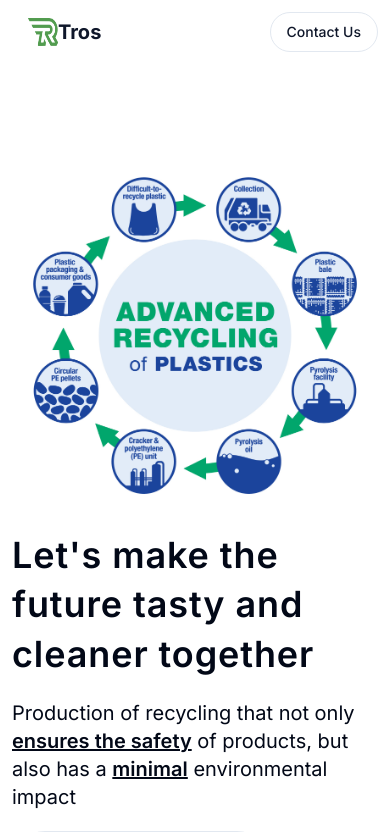
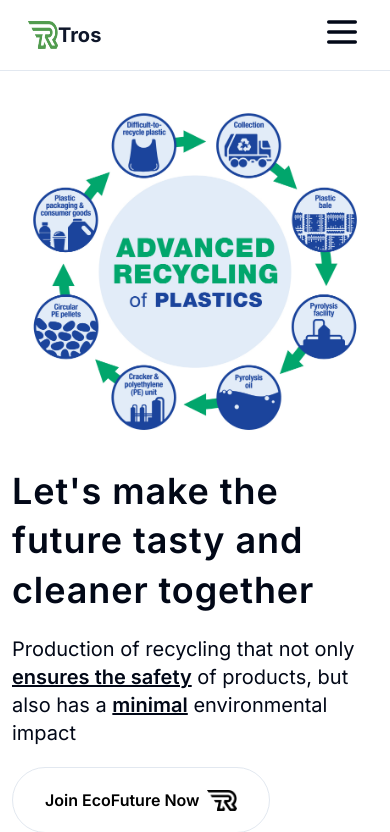
Before and after one commit to DruxAMB/tros-landingpage, a Next.js app: page / in a window 390 px wide. Shown: the top 832 px of the page. Built offline with nearby package versions, Linux system fonts and the light colour scheme.

Commit message:
@druxamb: added hamburgerMenu

```diff
--- a/components/nav-bar.tsx
+++ b/components/nav-bar.tsx
@@ -1,13 +1,22 @@
+"use client";
+
 import Image from "next/image";
-import React from "react";
+import React, { useState } from "react";
 import Logo from "../public/images/logo-green.png";
 import Avatar from "../public/images/avatar.png";
 import { Button } from "./ui/button";
 import Link from "next/link";
+import { MenuIcon, X } from "lucide-react";
 
 export const NavBar = () => {
+  const [menu, setMenu] = useState(false);
+
+  const handleMenu = () => {
+    setMenu(!menu);
+  };
+
   return (
-    <nav className="flex justify-between items-center p-3 lg:px-28">
+    <nav className="flex justify-between items-center p-3 lg:px-28 bg-white border-b fixed w-full">
       <ul className="flex items-center">
         <Button variant="link">
           <Link href="/" className="flex font-bold text-xl">
@@ -37,36 +46,58 @@ export const NavBar = () => {
           <p className="p-1 text-sm">90+ reviews</p>
         </div>
       </ul>
-      <ul className="hidden md:flex justify-between">
+      <div className="md:hidden">
+        <Button variant="ghost" onClick={handleMenu}>
+          <MenuIcon className={`${menu ? "hidden" : "block"} h-10 w-10`} />
+          <X className={`${menu ? "flex" : "hidden"} h-10 w-10`} />
+        </Button>
+      </div>
+      <div
+        className={`${
+          menu ? "block absolute top-16 bg-white p-5 w-full" : "hidden md:block"
+        }`}
+      >
+        <ul className="md:flex justify-between mt-5 md:m-0">
           <Button
             variant="link"
-          className="border rounded-full focus:bg-[#66af6d] focus:text-white"
+            className="border w-full rounded-full active:bg-[#66af6d] active:text-white"
           >
             <Link href="/">Home </Link>
           </Button>
           <Button
             variant="link"
-          className="border rounded-full focus:bg-[#66af6d] focus:text-white"
+            className="border w-full rounded-full active:bg-[#66af6d] active:text-white"
           >
             <Link href="/">About </Link>
           </Button>
           <Button
             variant="link"
-          className="border rounded-full focus:bg-[#66af6d] focus:text-white"
+            className="border w-full rounded-full active:bg-[#66af6d] active:text-white"
           >
             <Link href="/">Problems </Link>
           </Button>
           <Button
             variant="link"
-          className="border rounded-full focus:bg-[#66af6d] focus:text-white"
+            className="border w-full rounded-full active:bg-[#66af6d] active:text-white"
           >
             <Link href="/">Solutions </Link>
           </Button>
         </ul>
-      <ul className="justify-between">
+        <ul className={`${menu ? "block mt-10" : "hidden"} md:hidden`}>
           <Button
             variant="link"
-          className="border rounded-full focus:bg-[#66af6d] focus:text-white"
+            className="border rounded-full w-full bg-[#66af6d] text-white active:text-black active:bg-white"
+          >
+            <Link href="/">Contact Us</Link>
+          </Button>
+        </ul>
+      </div>
+
+
+      <ul className="hidden md:block">
+        <Button
+          variant="link"
+          className="border rounded-full w-full active:bg-[#66af6d] active:text-white"
         >
           <Link href="/">Contact Us</Link>
         </Button>
```
Lines whose indentation alone changed are shown as unchanged.
